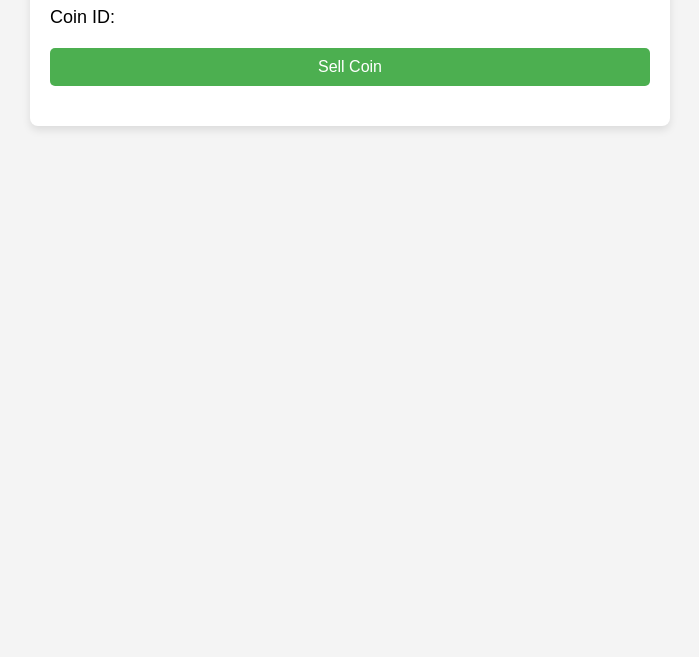
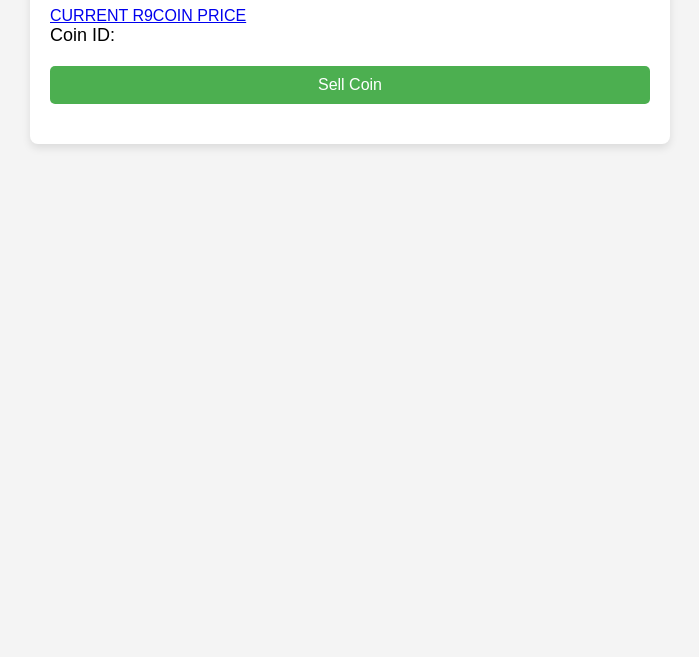
Before and after one commit to Arnavjain1009/r9cointest, a plain HTML site: page sellcoin.html in a window 1280 px wide. Shown: the part 143-800 px from the top of the page, without its empty margins (290-989 px from the left). Drawn offline with Linux system fonts and the light colour scheme.

Commit message:
Update sellcoin.html

```diff
--- a/sellcoin.html
+++ b/sellcoin.html
@@ -59,6 +59,7 @@
 <body>
   <div class="container">
     <h1>Sell R9Coin</h1>
+    <a href="pricepoint.html">CURRENT R9COIN PRICE</a>
     <div class="info">
       Coin ID: <span id="coin-id"></span>
     </div>
```
